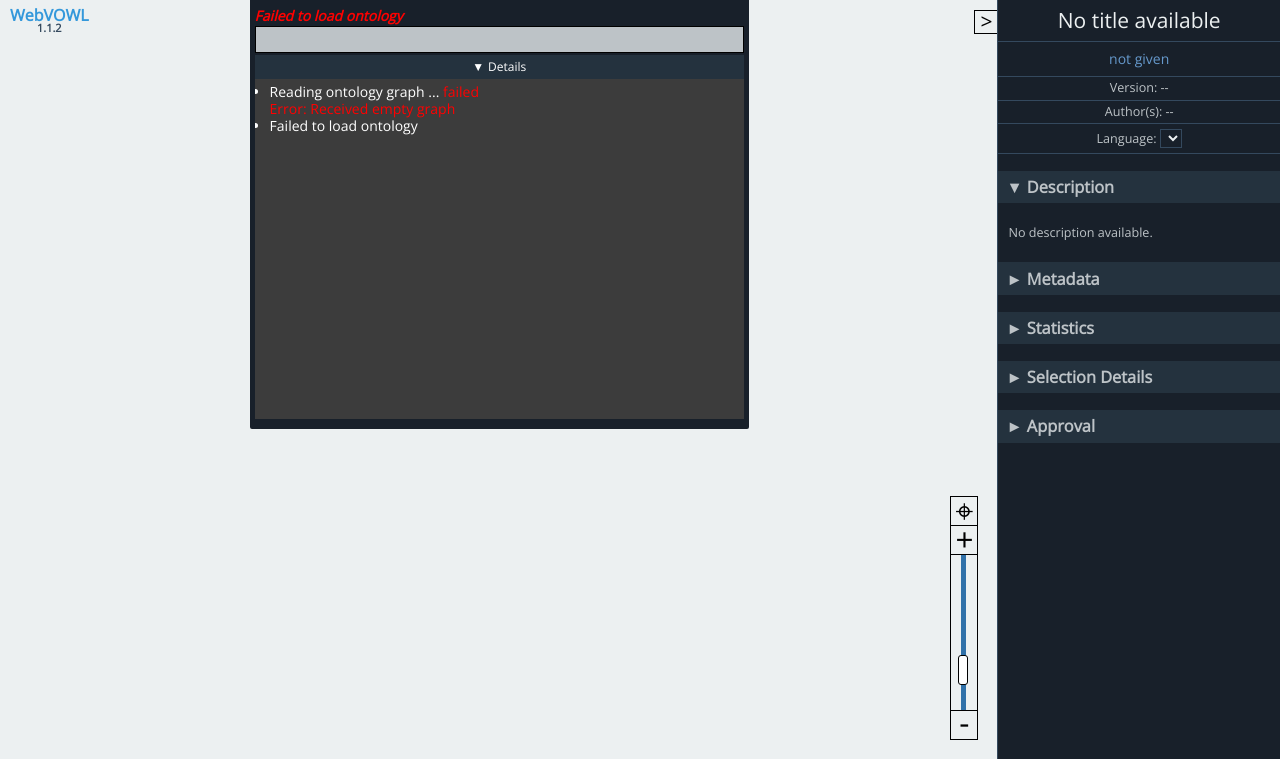
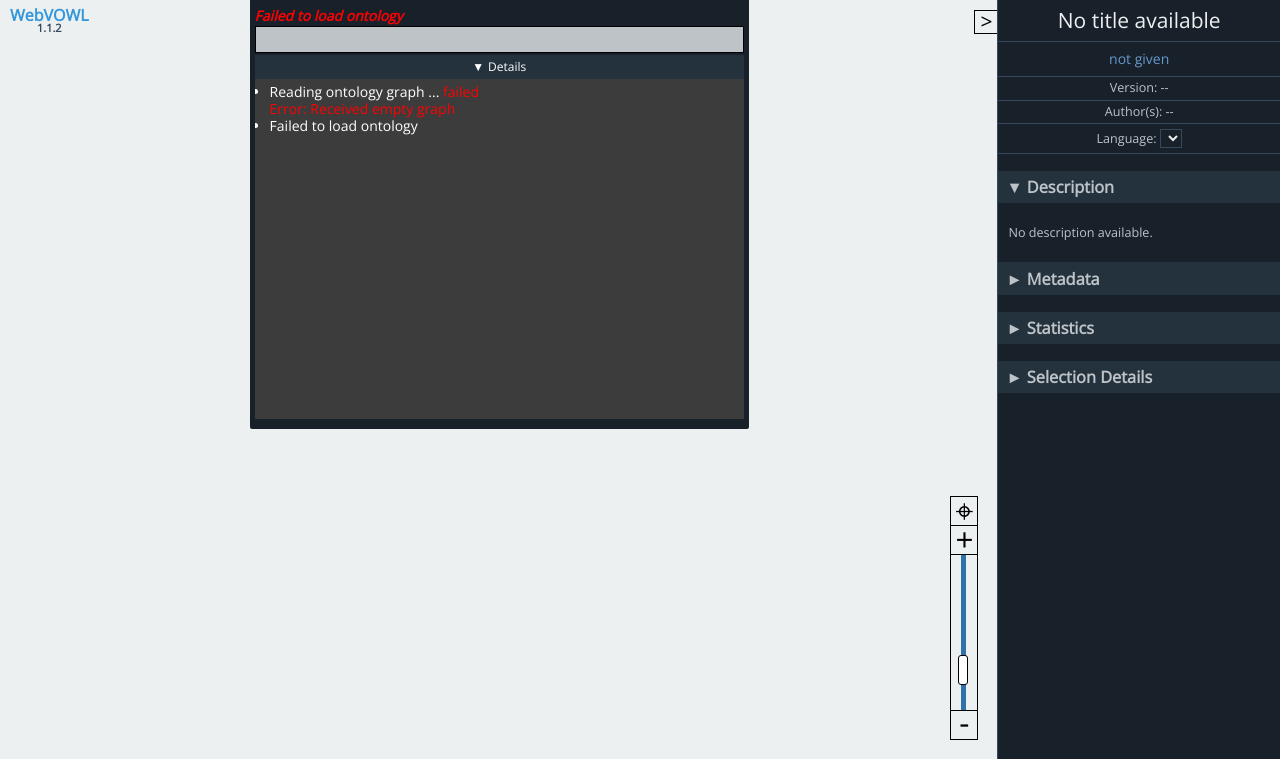
Before and after one commit to saujasv/ontology-determiner, a Flask app: template src/onto_app/templates/index.html in a window 1280 px wide. Shown: the top 759 px of the page. Run offline with Flask 2, Linux system fonts and the light colour scheme; the template is opened without the code that fills it: most values are stand-ins (such as "Sample title", 1, 10 or a date in 2020); lists and menus that the app fills with data are empty.

Commit message:
Updated index.html file

```diff
--- a/src/onto_app/templates/index.html
+++ b/src/onto_app/templates/index.html
@@ -302,21 +302,18 @@
                         <p><span>Select an element in the visualization.</span></p>
                     </div>
                 </div>
-                <h3 class="accordion-trigger noselect">Approval</h3>
+                <!-- <h3 class="accordion-trigger noselect">Approval</h3> -->
                 <div class="Approval">
-                    <form action="/action/" method="POST" class="approvalForm">
-                        <input type="button" id="acceptClicked" value="Accept">
-                        <input type="button" id="rejectClicked" value="Reject">
+                    <form id="approval" action="/action/" method="POST" class="approvalForm">
+                        <!-- <input type="" id="acceptClicked" value="">
+                        <input type="" id="rejectClicked" value=""> -->
                     </form>
                 </div>
             </section>
         </aside>
         {% if OntologyContentJson %}
 		    <div class="hidden" id="OntologyContentSource" value='{{ OntologyContentJson }}'>{{ OntologyContentJson|tojson|safe }}</div>
-        {% endif %}
-        {% if hiddenJSON %}
-            <div class="hidden" id="hiddenJSON" value='{{ hiddenJSON }}'>{{ hiddenJSON|tojson|safe }}</div>
-        {% endif %}
+	    {% endif %}
     </main>
     <script src="{{ url_for('static', filename='js/d3.min.js') }}"></script>
     <script src="{{ url_for('static', filename='js/webvowl.js') }}"></script>
```
